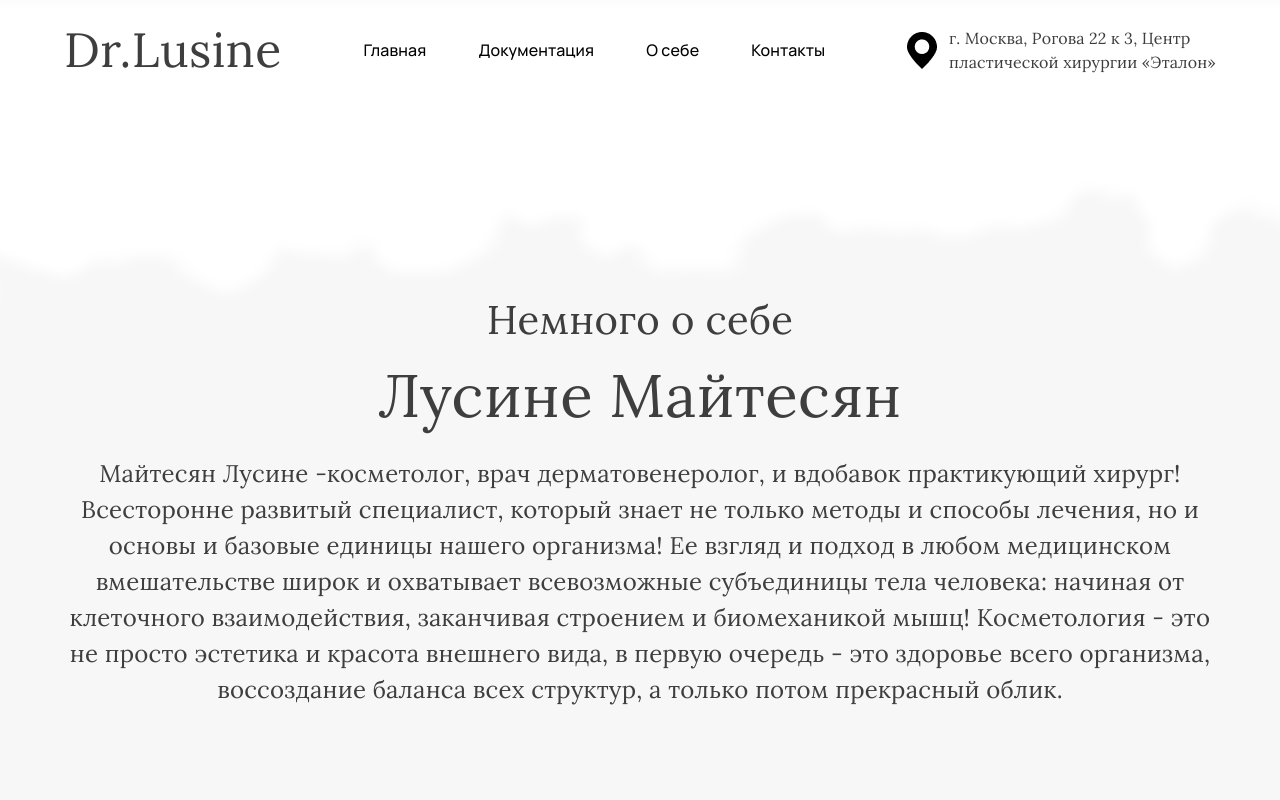
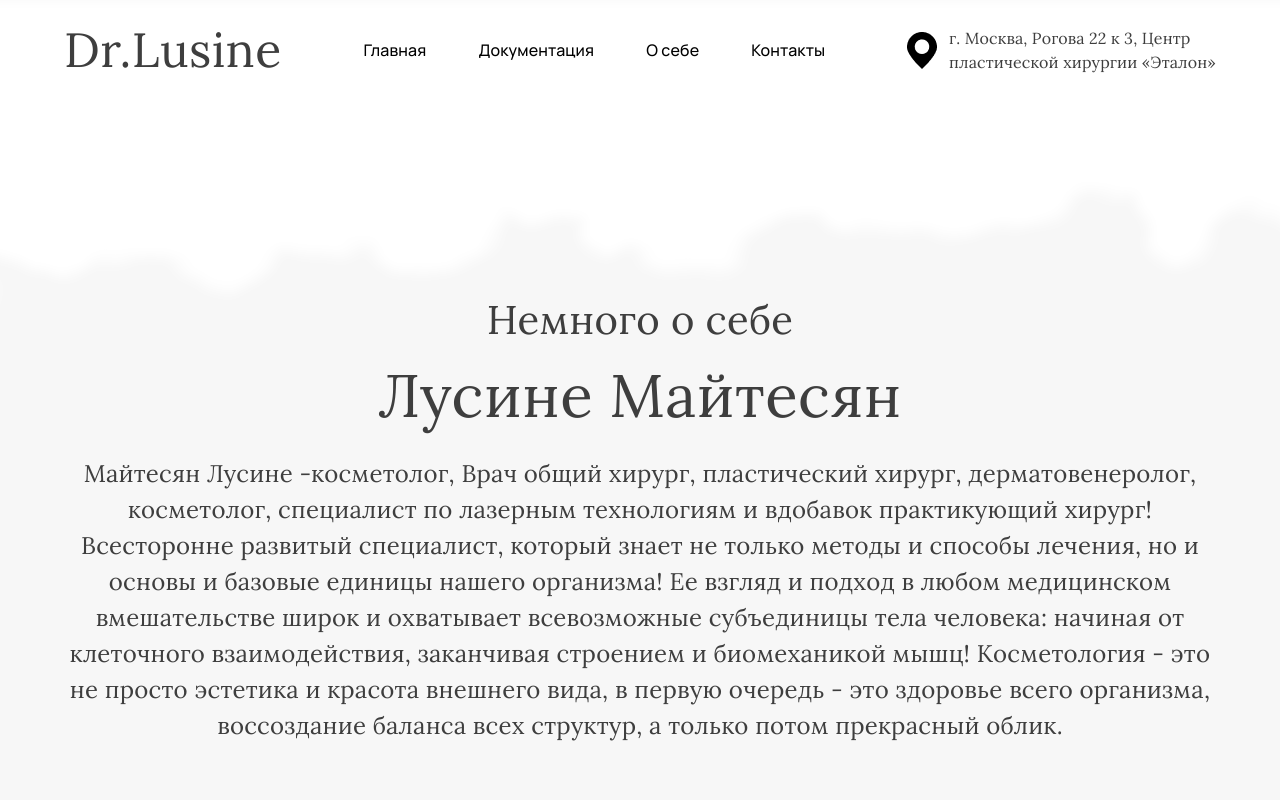
Before and after one commit to mrmainly/drlusine, a React (Create React App) app: page /aboutMyself in a window 1280 px wide. Shown: the top 800 px of the page. Built offline with nearby package versions, Linux system fonts and the light colour scheme.

Commit message:
fixed test

```diff
--- a/src/pages/aboutMyself/index.js
+++ b/src/pages/aboutMyself/index.js
@@ -85,17 +85,16 @@ const AboutMyself = () => {
           Лусине Майтесян
         </Text>
         <Text sx={{ fontSize: 24, mt: 2 }} sm={16}>
-                    Майтесян Лусине -косметолог, врач дерматовенеролог, и
-                    вдобавок практикующий хирург! Всесторонне развитый
-                    специалист, который знает не только методы и способы
-                    лечения, но и основы и базовые единицы нашего организма! Ее
-                    взгляд и подход в любом медицинском вмешательстве широк и
-                    охватывает всевозможные субъединицы тела человека: начиная
-                    от клеточного взаимодействия, заканчивая строением и
-                    биомеханикой мышц! Косметология - это не просто эстетика и
-                    красота внешнего вида, в первую очередь - это здоровье всего
-                    организма, воссоздание баланса всех структур, а только потом
-                    прекрасный облик.
+          Майтесян Лусине -косметолог, Врач общий хирург, пластический хирург,
+          дерматовенеролог, косметолог, специалист по лазерным технологиям и
+          вдобавок практикующий хирург! Всесторонне развитый специалист, который
+          знает не только методы и способы лечения, но и основы и базовые
+          единицы нашего организма! Ее взгляд и подход в любом медицинском
+          вмешательстве широк и охватывает всевозможные субъединицы тела
+          человека: начиная от клеточного взаимодействия, заканчивая строением и
+          биомеханикой мышц! Косметология - это не просто эстетика и красота
+          внешнего вида, в первую очередь - это здоровье всего организма,
+          воссоздание баланса всех структур, а только потом прекрасный облик.
         </Text>
       </Box>
       <MyGrid container spacing={2}>
@@ -110,8 +109,7 @@ const AboutMyself = () => {
             <Box1>
               <img src="/img/stars.png" />
               <MyText md={20} sm={16}>
-                                Преподаватель международного уровня по
-                                пластической хирургии и косметологии
+                Преподаватель международного уровня по косметологии
               </MyText>
             </Box1>
             <Box sx={{ display: "flex", alignItems: "center" }}>
@@ -123,16 +121,14 @@ const AboutMyself = () => {
             <Box sx={{ display: "flex", alignItems: "center" }}>
               <img src="/img/stars.png" />
               <MyText md={20} sm={16}>
-                                Имеет членство{" "}
-                                <span style={{ fontWeight: 600 }}>АSLMSG</span>
+                Имеет членство <span style={{ fontWeight: 600 }}>АSLMSG</span>
               </MyText>
             </Box>
             <Box sx={{ display: "flex", alignItems: "center" }}>
               <img src="/img/stars.png" />
               <MyText md={20} sm={16}>
-                                Долгий путь обучения, который не прекращается и
-                                по сей день,а также ежедневная практика-это
-                                залог моего успеха!
+                Долгий путь обучения, который не прекращается и по сей день,а
+                также ежедневная практика-это залог моего успеха!
               </MyText>
             </Box>
           </TextBox>
@@ -146,20 +142,15 @@ const AboutMyself = () => {
           mt: 10,
         }}
       >
-                <Text
-                    sx={{ fontSize: 40, textAlign: "center" }}
-                    md={30}
-                    sm={25}
-                >
+        <Text sx={{ fontSize: 40, textAlign: "center" }} md={30} sm={25}>
           Почему я выбрала эту
           <br /> специальность?
         </Text>
         <MyText2 md={20} sm={16}>
-                    Путь выбора узкой специализации всегда даётся с трудом
-                    большинству молодых специалистов! Тут очень важен характер
-                    человека и ни менее важно его мировоззрение! Желание видеть
-                    повсюду красоту и эстетику -вот что стало решающим фактором
-                    при выборе направления!
+          Путь выбора узкой специализации всегда даётся с трудом большинству
+          молодых специалистов! Тут очень важен характер человека и ни менее
+          важно его мировоззрение! Желание видеть повсюду красоту и эстетику
+          -вот что стало решающим фактором при выборе направления!
         </MyText2>
         <Text
           sx={{
@@ -171,10 +162,9 @@ const AboutMyself = () => {
           sm={16}
         >
           Но не стоит за бывать, что красота не возможна без здоровья!
-                    Пластическая хирургия совмещает все эти составляющие воедино
-                    и дарит людям возможность добиться своего идеала во всех
-                    жизненных направлениях, так как корректирует не только тело,
-                    но и душу!
+          Пластическая хирургия совмещает все эти составляющие воедино и дарит
+          людям возможность добиться своего идеала во всех жизненных
+          направлениях, так как корректирует не только тело, но и душу!
         </Text>
       </Box>
     </Container>
```
Lines whose indentation alone changed are shown as unchanged.
